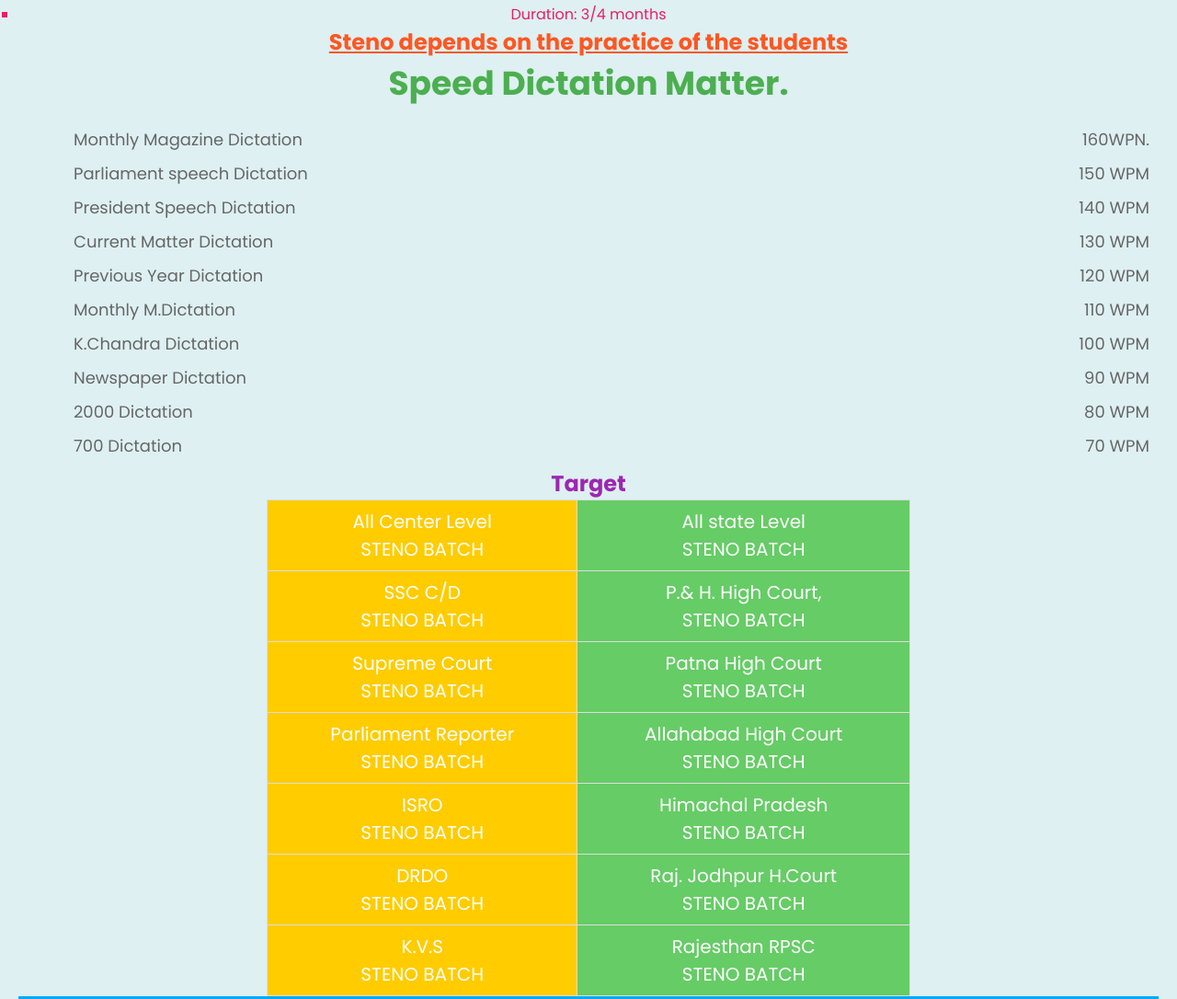
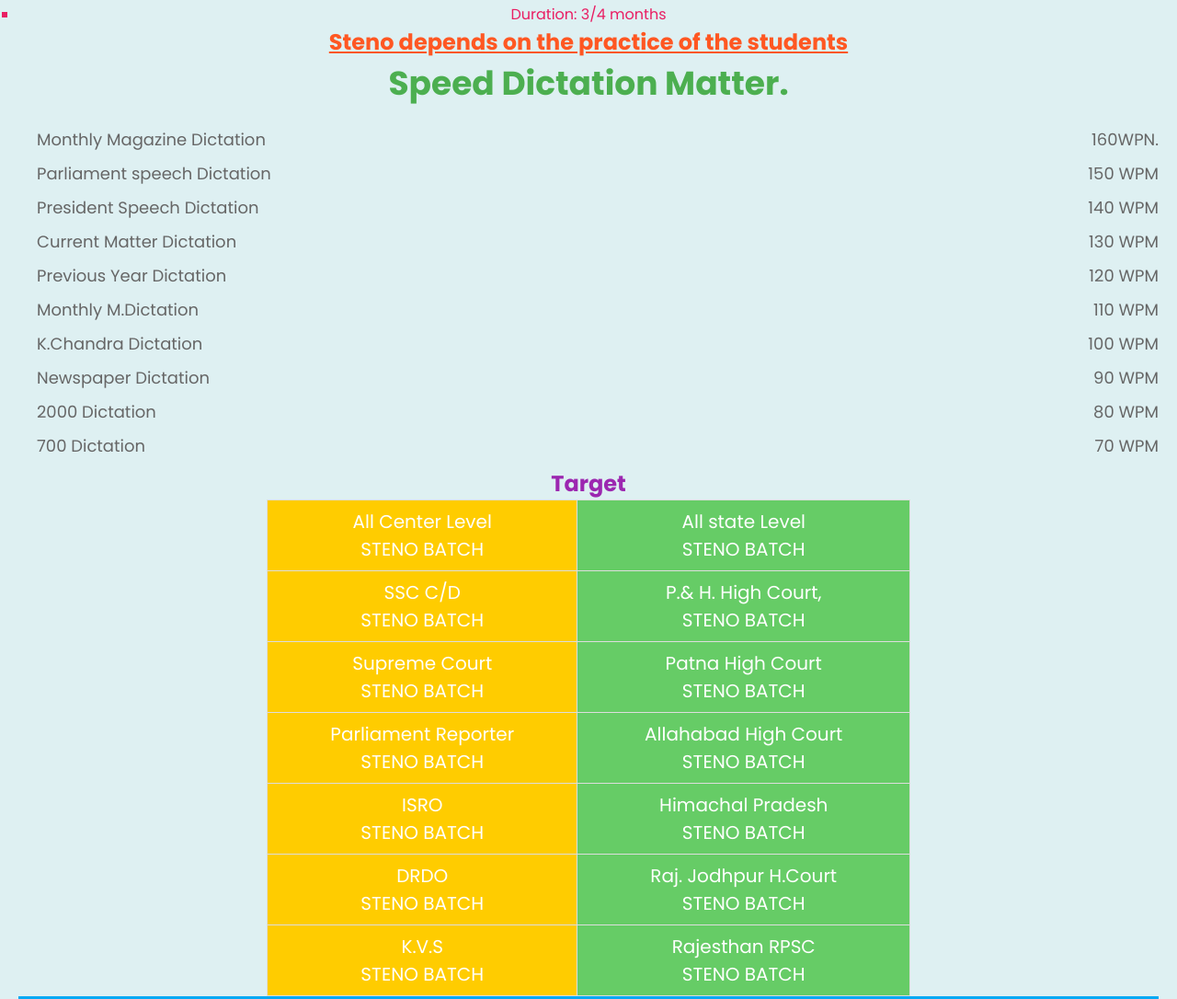
Before and after one commit to Kundankr7/coaching, a plain HTML site: page index.html in a window 1280 px wide. Shown: the part 2206-3292 px from the top of the page at 92% size. Drawn offline with Linux system fonts and the light colour scheme; a script that the page names is missing.

Commit message:
Add files via upload

```diff
--- a/style1.css
+++ b/style1.css
@@ -349,8 +349,8 @@ a {
   ol {
 
     list-style-type: none;
-    margin-left: 40px;
-    margin-right: 10px;
+    margin-left: 0;
+
     padding-left: 20px;
     text-align:left;
     /* Reset text alignment for list items */
```
